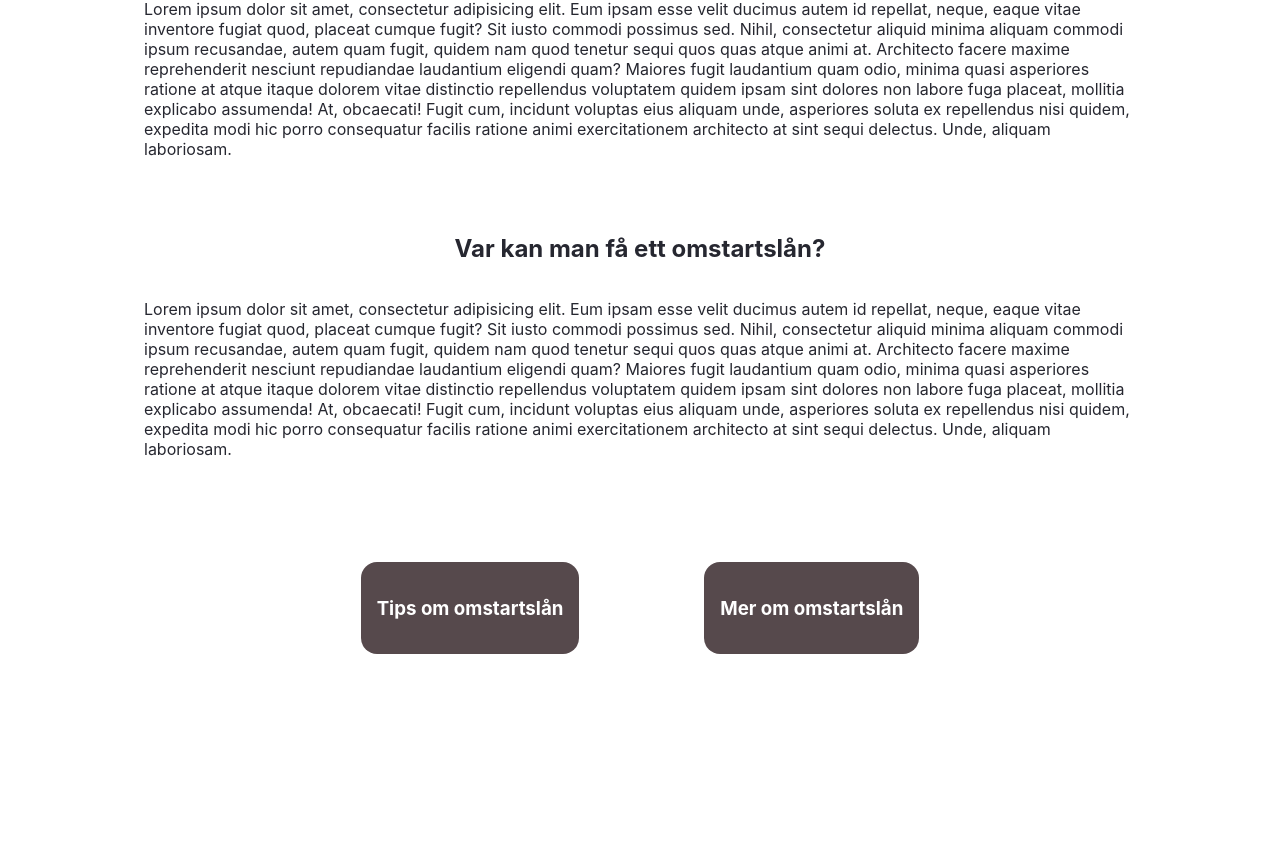
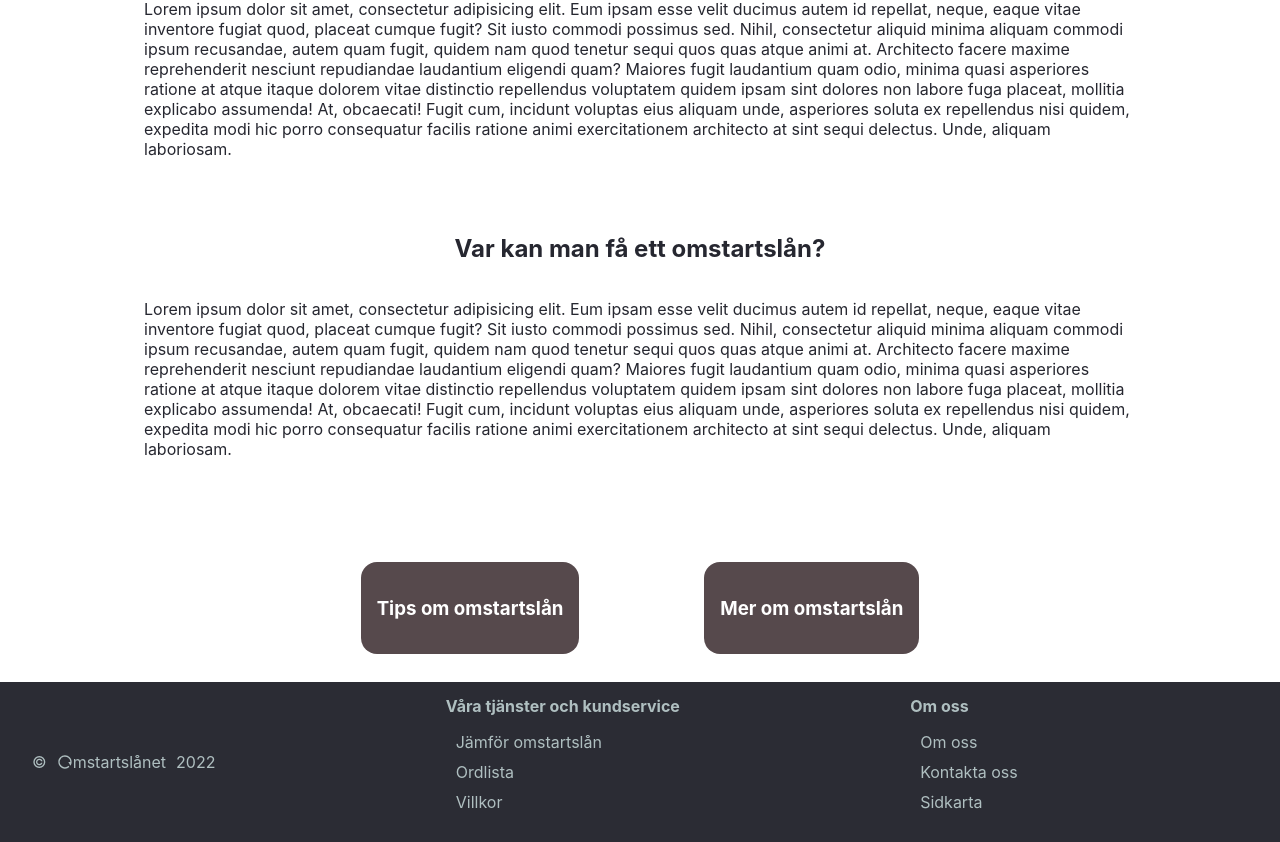
Before and after one commit to Sandevik/Affiliate, a Next.js app: page / in a window 1280 px wide. Shown: the part 758-1600 px from the top of the page. Before the commit the page ends 1440 px from the top, so only its background shows below. Built offline with nearby package versions, Linux system fonts and the light colour scheme.

Commit message:
Footer shell

```diff
--- /dev/null
+++ b/components/Footer.tsx
@@ -0,0 +1,32 @@
+import Link from "next/link";
+import React from "react";
+import style from "../styles/Footer.module.css";
+import Logo from "./Logo";
+
+export default function Footer() {
+  return (
+    <div className={style.footer}>
+      <div className={style.copy}>
+        &copy; <Logo /> 2022
+      </div>
+      <div className={style.about}>
+        <div>
+          <strong>Våra tjänster och kundservice</strong>
+          <ul className={style.ul}>
+            <li><Link href={"/"}>Jämför omstartslån</Link></li>
+            <li>Ordlista</li>
+            <li>Villkor</li>
+          </ul>
+        </div>
+        <div>
+          <strong>Om oss</strong>
+          <ul className={style.ul}>
+            <li>Om oss</li>
+            <li><Link href={"/kontakt"}>Kontakta oss</Link></li>
+            <li>Sidkarta</li>
+          </ul>
+        </div>
+      </div>
+    </div>
+  );
+}
--- a/pages/_app.tsx
+++ b/pages/_app.tsx
@@ -4,6 +4,7 @@ import Header from "../components/Header";
 import { useState } from "react";
 import Sidebar from "../components/Sidebar";
 import { ThemeContextProvider } from "../context/ThemeContext";
+import Footer from "../components/Footer";
 
 
 export default function App({ Component, pageProps }: AppProps) {
@@ -27,6 +28,7 @@ export default function App({ Component, pageProps }: AppProps) {
       <Header links={headerLinks} menuStatus={menuStatus} toggleMenu={toggleMenu} setMenuFalse={setMenuFalse}/>
       <Sidebar menuStatus={menuStatus} toggleMenu={toggleMenu} />
       <Component {...pageProps}/>
+      <Footer />
     </ThemeContextProvider>
   );
 }
--- /dev/null
+++ b/styles/Footer.module.css
@@ -0,0 +1,61 @@
+@media screen and (min-width:601px){
+    .footer{
+        min-height: 10em;
+        background-color: var(--LightBlack);
+        color: var(--LightGray);
+        display: flex;
+        justify-content: space-between;
+        align-items: center;
+        padding-inline: 2em;
+    }
+
+    .copy{
+        display: flex;
+        gap: 10px;
+    }
+
+    .about{
+        flex-grow: 1;
+        justify-content: center;
+        display: flex;
+        justify-content: space-evenly;
+    }
+
+}
+@media screen and (max-width:600px){
+    .footer{
+        min-height: 10em;
+        background-color: var(--LightBlack);
+        color: var(--LightGray);
+        display: flex;
+        justify-content: space-between;
+        flex-direction: column;
+        align-items: center;
+        padding-inline: 2em;
+    }
+
+    .copy{
+        display: flex;
+        gap: 10px;
+        margin-block:10px;
+    }
+
+    .about{
+        flex-grow: 1;
+        justify-content: center;
+        display: flex;
+        justify-content: space-evenly;
+        gap: 1.5em;
+    }
+
+}
+
+
+.ul{
+    list-style-type:none;
+    padding-left:10px;
+}
+
+.ul li{
+    margin-bottom: 10px;;
+}
--- a/styles/smallComponents/Logo.module.css
+++ b/styles/smallComponents/Logo.module.css
@@ -15,7 +15,6 @@
 .text{
     pointer-events: none;
     color:inherit;
-    transform: translateY(-1px);
     -webkit-touch-callout: none; /* iOS Safari */
     -webkit-user-select: none; /* Safari */
      -khtml-user-select: none; /* Konqueror HTML */
```
